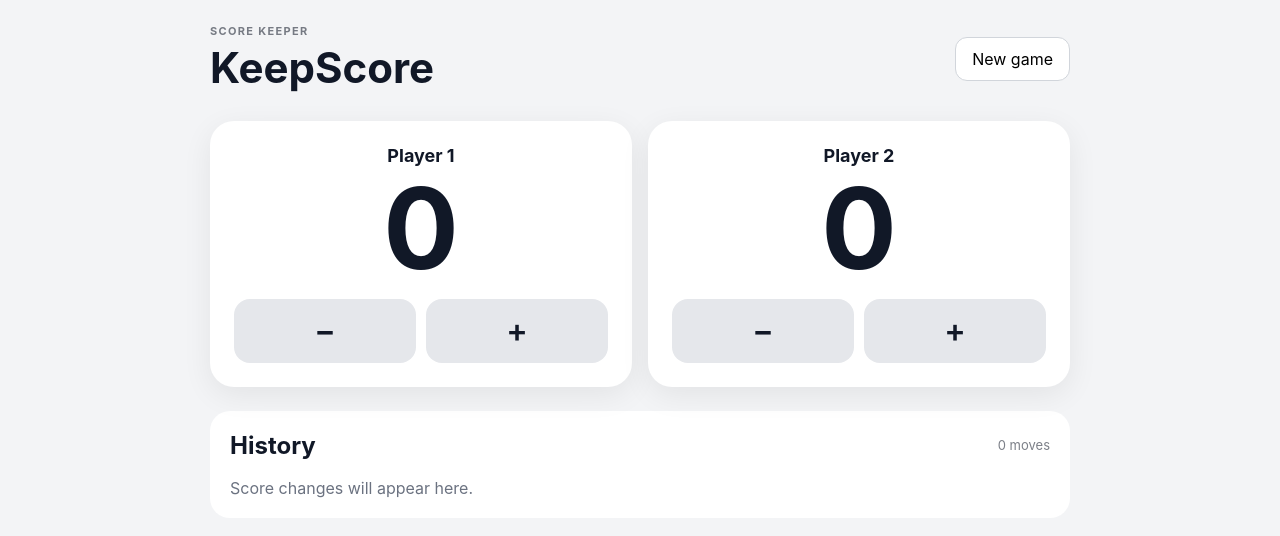
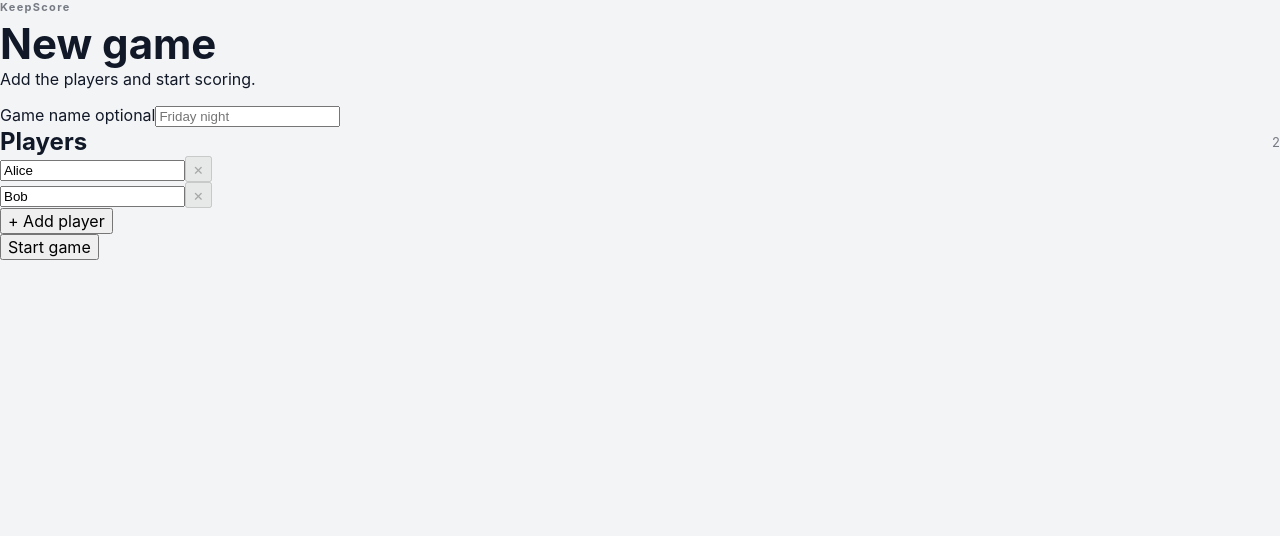
Before and after one commit to flofy/KeepScore, a React (Vite) app: page / in a window 1280 px wide. Shown: the top 536 px of the page. Built offline with nearby package versions, Linux system fonts and the light colour scheme.

Commit message:
feat: connect game setup to score screen

```diff
--- a/src/ui/App.tsx
+++ b/src/ui/App.tsx
@@ -1,23 +1,21 @@
 import { useState } from 'react'
 import type { Game } from '../domain/game/types'
 import { gameReducer } from '../domain/game/gameReducer'
-
-const initialGame: Game = {
-  id: crypto.randomUUID(),
-  players: [
-    { id: crypto.randomUUID(), name: 'Player 1', score: 0 },
-    { id: crypto.randomUUID(), name: 'Player 2', score: 0 },
-  ],
-  history: [],
-  createdAt: Date.now(),
-  updatedAt: Date.now(),
-}
+import { GameSetup } from './GameSetup'
 
 export function App() {
-  const [game, setGame] = useState(initialGame)
+  const [game, setGame] = useState<Game | null>(null)
+
+  if (!game) {
+    return <GameSetup onCreate={setGame} />
+  }
 
   const changeScore = (playerId: string, delta: number) => {
-    setGame((current) => gameReducer(current, { type: 'ADD_SCORE', playerId, delta }))
+    setGame((current) => current && gameReducer(current, { type: 'ADD_SCORE', playerId, delta }))
+  }
+
+  const renamePlayer = (playerId: string, name: string) => {
+    setGame((current) => current && gameReducer(current, { type: 'RENAME_PLAYER', playerId, name }))
   }
 
   return (
@@ -25,15 +23,15 @@ export function App() {
       <header className="app-header">
         <div>
           <p className="eyebrow">SCORE KEEPER</p>
-          <h1>KeepScore</h1>
+          <h1>{game.name || 'KeepScore'}</h1>
         </div>
-        <button className="secondary-button" type="button">New game</button>
+        <button className="secondary-button" type="button" onClick={() => setGame(null)}>New game</button>
       </header>
 
       <section className="players" aria-label="Players">
         {game.players.map((player) => (
           <article className="player-card" key={player.id}>
-            <h2>{player.name}</h2>
+            <input className="player-name" value={player.name} onChange={(event) => renamePlayer(player.id, event.target.value)} aria-label="Player name" />
             <strong>{player.score}</strong>
             <div className="score-actions">
               <button type="button" onClick={() => changeScore(player.id, -1)} aria-label={`Remove one point from ${player.name}`}>−</button>
@@ -44,19 +42,12 @@ export function App() {
       </section>
 
       <section className="history" aria-label="Score history">
-        <div className="section-heading">
-          <h2>History</h2>
-          <span>{game.history.length} moves</span>
-        </div>
-        {game.history.length === 0 ? (
-          <p className="empty-state">Score changes will appear here.</p>
-        ) : (
-          <ol>
-            {[...game.history].reverse().map((entry) => {
-              const player = game.players.find((candidate) => candidate.id === entry.playerId)
-              return <li key={entry.id}>{player?.name} <strong>{entry.delta > 0 ? '+' : ''}{entry.delta}</strong></li>
-            })}
-          </ol>
+        <div className="section-heading"><h2>History</h2><span>{game.history.length} moves</span></div>
+        {game.history.length === 0 ? <p className="empty-state">Score changes will appear here.</p> : (
+          <ol>{[...game.history].reverse().map((entry) => {
+            const player = game.players.find((candidate) => candidate.id === entry.playerId)
+            return <li key={entry.id}>{player?.name} <strong>{entry.delta > 0 ? '+' : ''}{entry.delta}</strong></li>
+          })}</ol>
         )}
       </section>
     </main>
```
